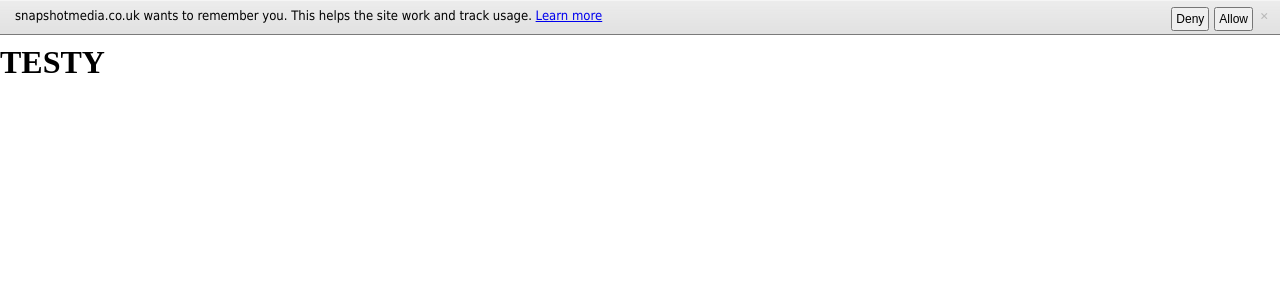
After one commit to MrRio/cookie-compliance, a PHP site: page /css/test.html in a window 1280 px wide. The commit adds this page. Shown: the top 300 px of the page. Run offline with PHP 8.4, Linux system fonts and the light colour scheme.

Commit message:
Basic style

```diff
--- /dev/null
+++ b/css/test.html
@@ -0,0 +1,19 @@
+<!DOCTYPE html>
+<html>
+<head>
+	<title>Test Page</title>
+	<link href="toolbar.css" rel="stylesheet" />
+</head>
+<body>
+	<div class="cook-e">
+		<div>
+			<a href="#" class="cancel"><span>×</span></a>
+			<button>Allow</button>
+			<button>Deny</button>
+			<p class="cook-e-site">
+				snapshotmedia.co.uk</span> wants to remember you. This helps the site work and track usage. <a href="#">Learn more</a>
+			</p>
+		</div>
+	<h1>TESTY</h1>
+</body>
+</html>
--- /dev/null
+++ b/css/toolbar.css
@@ -0,0 +1,55 @@
+.cook-e {
+	border-top: 1px solid rgb(245, 245, 245);
+	border-bottom: 1px solid rgb(122, 122, 122);
+	background-image: url(./grad.png);
+	height: 33px;
+	width: 100%;
+	position: fixed;
+	top: 0px;
+	left: 0px;
+}
+
+.cook-e div {
+	padding-right: 9px;
+}
+
+.cook-e p {
+	margin: 0;
+	font-family: Tahoma, Helvetica, Arial;
+	font-size: 13px;
+	padding: 7px 0px 0px 15px;
+}
+
+.cook-e button, .cook-e .cancel {
+	float: right;
+	margin-left: 5px;
+	font-size: 12px;
+	margin-top: 6px;
+	padding: 3px;
+	text-decoration: none;
+	color: black;
+}
+
+.cook-e .cancel {
+	border-radius: 7px;
+	width: 7px;
+	height: 7px;
+	display: block;
+	margin-top: 9px;
+	color: rgb(184, 184, 184);
+}
+
+.cook-e .cancel span {
+	margin-top: -5px;
+	display: block;
+	font-weight: bold;
+	margin-left: -1px;
+	font-size: 15px;
+
+}
+
+.cook-e .cancel:hover {
+	background: rgb(161, 161, 161);
+	color: white;
+
+}
```
Also changed, not shown: index.php (+10 -1 lines), README.md, css/grad.png (added).
